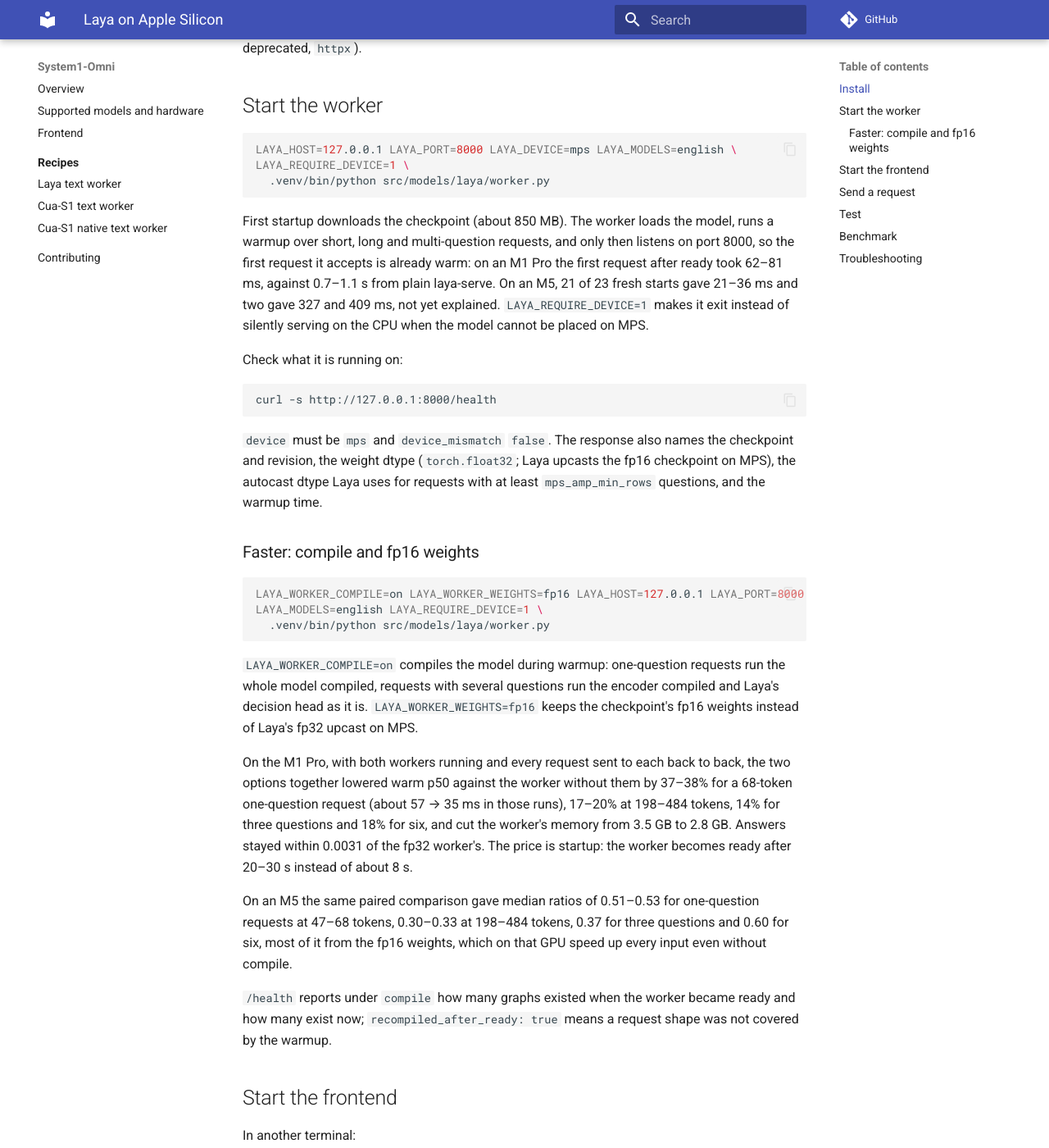
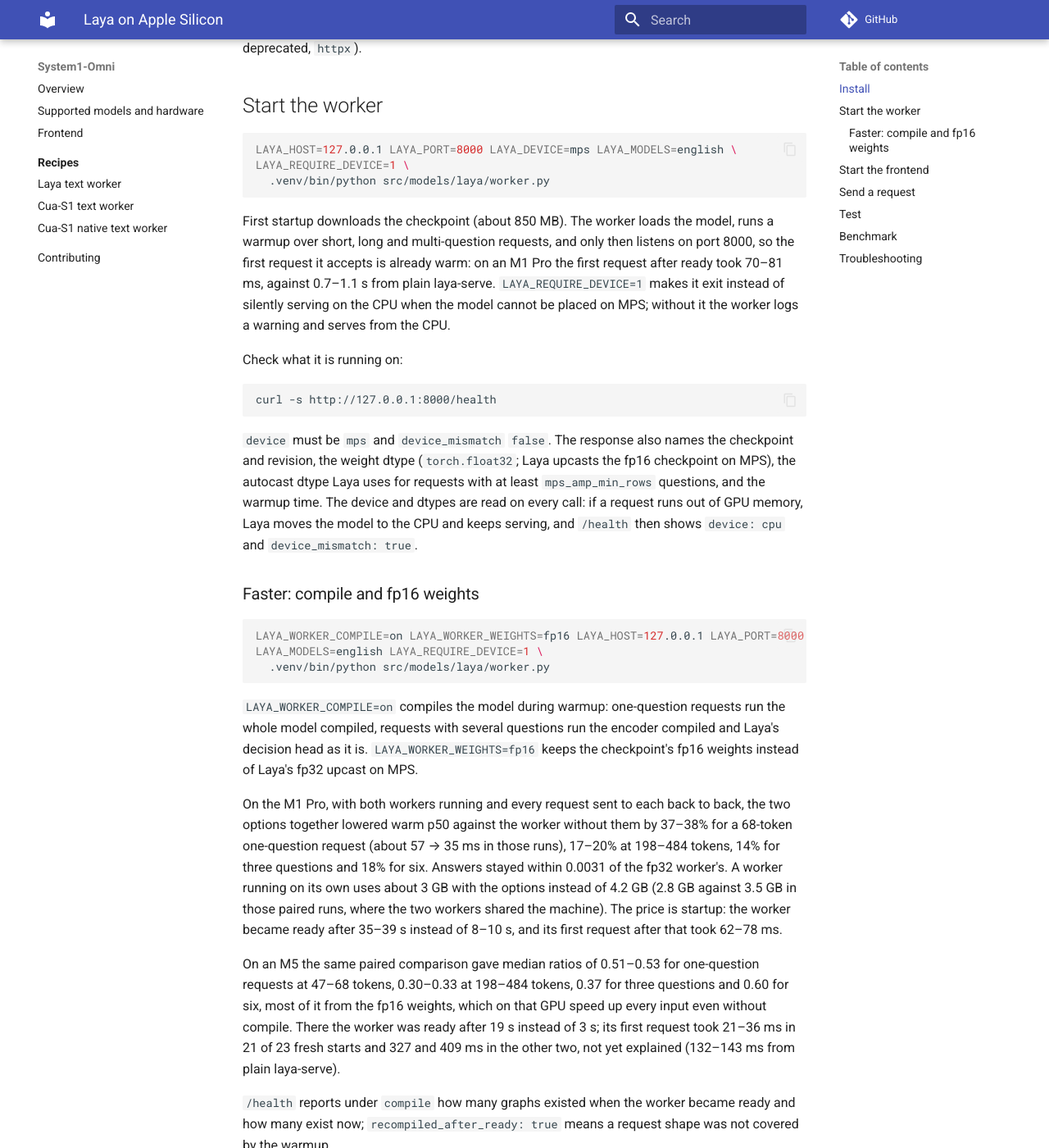
Before and after one commit to Levius-Fubuki/system1-omni, an MkDocs documentation site: the page built from recipe/laya/apple-silicon.md, in a window 1280 px wide and 1400 px high, scrolled down 674 px. Shown: the whole window at 82% size. Built offline with MkDocs 1.6.1 and Material for MkDocs 9.7.7, drawn with Linux system fonts in a browser that asks for light colours; comment, search, counter and statistics services are not loaded; some of the changed text lies outside the part shown.

Commit message:
Read /health from the live model; correct the Apple Silicon recipe
/health described the models as they were after warmup. laya moves a
model to the CPU when a request runs out of GPU memory and keeps
serving, so the device, dtypes and device_mismatch are now read on
every call.

Recipe, checked line by line against the measurements and a real worker:
- ready time with both options is 35-39 s on the M1 Pro, not 20-30 s
  (that was the earlier one-question-only compile);
- memory is 4.2 GB -> about 3 GB for a worker on its own (3.5 -> 2.8 GB
  was measured with two workers sharing the machine);
- first-request numbers are attributed to the configuration they were
  measured on;
- the uv route to Python 3.12 is `uv venv --python 3.12 --seed .venv`;
- LAYA_REQUIRE_DEVICE was exercised on a real worker with MPS reported
  unavailable: exit code 1 with the documented message;
- the first-pass report command globs *_feasibility.jsonl, and report.py
  skips result files of another kind instead of raising KeyError.

````diff
--- a/recipe/laya/apple-silicon.md
+++ b/recipe/laya/apple-silicon.md
@@ -12,8 +12,8 @@
 
 ## Install
 
-Use Python 3.12. If `python3.12` is not on your `PATH`, install it with `brew install python@3.12`
-or `uv python install 3.12`.
+Use Python 3.12. If `python3.12` is not on your `PATH` and you have uv, replace the first command below
+with `uv venv --python 3.12 --seed .venv` (`--seed` puts pip in the environment).
 
 ```sh
 python3.12 -m venv .venv
@@ -34,10 +34,9 @@
 
 First startup downloads the checkpoint (about 850 MB). The worker loads the model, runs a warmup
 over short, long and multi-question requests, and only then listens on port 8000, so the first
-request it accepts is already warm: on an M1 Pro the first request after ready took 62–81 ms, against
-0.7–1.1 s from plain laya-serve. On an M5, 21 of 23 fresh starts gave 21–36 ms and two gave 327 and
-409 ms, not yet explained. `LAYA_REQUIRE_DEVICE=1` makes it exit instead of silently serving on the CPU
-when the model cannot be placed on MPS.
+request it accepts is already warm: on an M1 Pro the first request after ready took 70–81 ms, against
+0.7–1.1 s from plain laya-serve. `LAYA_REQUIRE_DEVICE=1` makes it exit instead of silently serving on the
+CPU when the model cannot be placed on MPS; without it the worker logs a warning and serves from the CPU.
 
 Check what it is running on:
 
@@ -47,7 +46,9 @@
 
 `device` must be `mps` and `device_mismatch` `false`. The response also names the checkpoint and
 revision, the weight dtype (`torch.float32`; Laya upcasts the fp16 checkpoint on MPS), the autocast
-dtype Laya uses for requests with at least `mps_amp_min_rows` questions, and the warmup time.
+dtype Laya uses for requests with at least `mps_amp_min_rows` questions, and the warmup time. The device
+and dtypes are read on every call: if a request runs out of GPU memory, Laya moves the model to the CPU
+and keeps serving, and `/health` then shows `device: cpu` and `device_mismatch: true`.
 
 ### Faster: compile and fp16 weights
 
@@ -64,12 +65,16 @@
 On the M1 Pro, with both workers running and every request sent to each back to back, the two options
 together lowered warm p50 against the worker without them by 37–38% for a 68-token one-question
 request (about 57 → 35 ms in those runs), 17–20% at 198–484 tokens, 14% for three questions and 18% for
-six, and cut the worker's memory from 3.5 GB to 2.8 GB. Answers stayed within 0.0031 of the fp32
-worker's. The price is startup: the worker becomes ready after 20–30 s instead of about 8 s.
+six. Answers stayed within 0.0031 of the fp32 worker's. A worker running on its own uses about 3 GB
+with the options instead of 4.2 GB (2.8 GB against 3.5 GB in those paired runs, where the two workers
+shared the machine). The price is startup: the worker became ready after 35–39 s instead of 8–10 s, and
+its first request after that took 62–78 ms.
 
 On an M5 the same paired comparison gave median ratios of 0.51–0.53 for one-question requests at
 47–68 tokens, 0.30–0.33 at 198–484 tokens, 0.37 for three questions and 0.60 for six, most of it from
-the fp16 weights, which on that GPU speed up every input even without compile.
+the fp16 weights, which on that GPU speed up every input even without compile. There the worker was
+ready after 19 s instead of 3 s; its first request took 21–36 ms in 21 of 23 fresh starts and 327 and
+409 ms in the other two, not yet explained (132–143 ms from plain laya-serve).
 
 `/health` reports under `compile` how many graphs existed when the worker became ready and how many
 exist now; `recompiled_after_ready: true` means a request shape was not covered by the warmup.
@@ -122,9 +127,11 @@
 
 ## Troubleshooting
 
-- `device_mismatch: true`, or the worker exits with `asked for mps, english is on cpu`: MPS is not
-  available to this Python. Check the `torch.backends.mps.is_available()` line above; an x86_64
-  Python running under Rosetta cannot use MPS.
-- The worker process uses about 4 GB (Activity Monitor's Memory column, which counts MPS
-  allocations). On a 16 GB Mac, close other large applications before benchmarking.
+- `device_mismatch: true` at startup, or the worker exits with `asked for mps, english is on cpu`: MPS
+  is not available to this Python. Check the `torch.backends.mps.is_available()` line above (an x86_64
+  Python under Rosetta, for example, has no MPS).
+- `device_mismatch: true` on a worker that started on MPS: Laya fell back to the CPU after a GPU
+  out-of-memory error. Free memory and restart the worker.
+- The worker process uses about 4 GB, or 3 GB with fp16 weights (Activity Monitor's Memory column,
+  which counts MPS allocations). On a 16 GB Mac, close other large applications before benchmarking.
 - `Address already in use`: another worker or frontend still holds port 8000 or 8080.
````
Also changed, not shown: other parts of recipe/laya/apple-silicon.md (+1 -1 lines), src/models/laya/README.md (+2 -1 lines), 3 other files.
